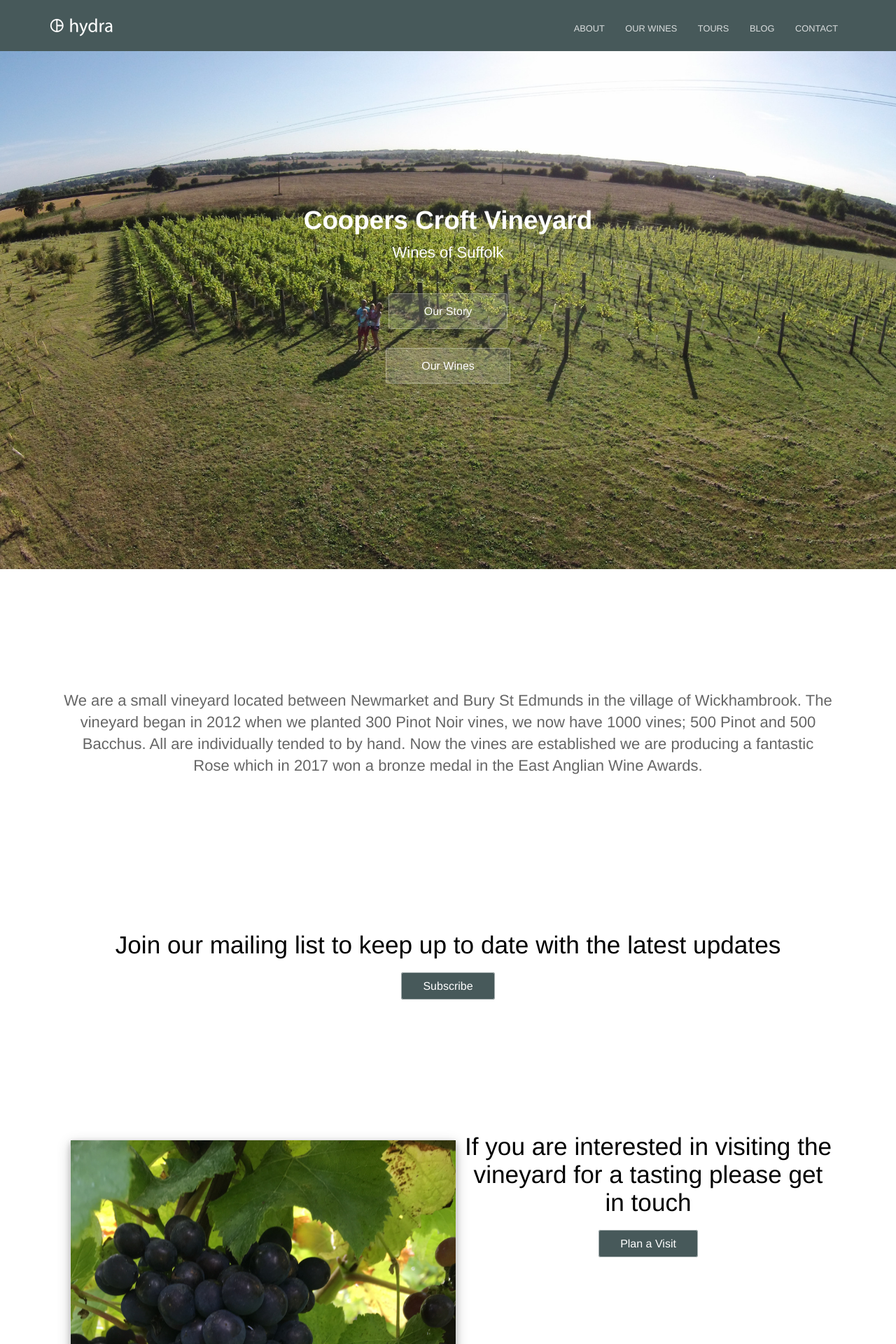
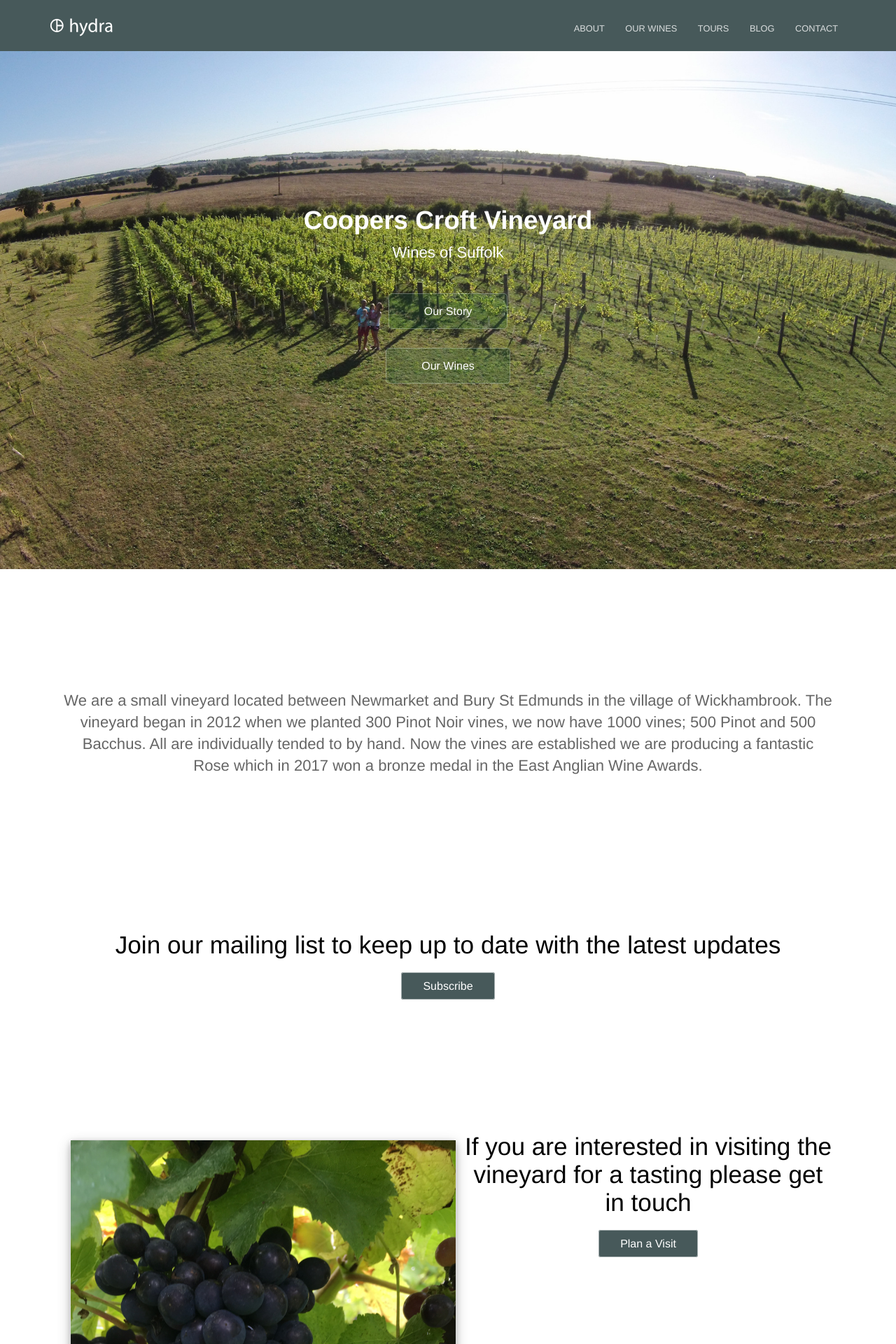
Before and after one commit to seblawson11/CoopersCroft, a Jekyll site: the page built from index.html, in a window 1280 px wide. Shown: the top 1920 px of the page at 70% size. Built offline with Jekyll 4.4.1, drawn with Linux system fonts in a browser that asks for light colours.

Commit message:
ourwines page

```diff
--- a/_sass/blog.scss
+++ b/_sass/blog.scss
@@ -127,6 +127,6 @@
 
 
 img[src*="#thumbnail"] {
-   width:30%;
-	 height: auto;
+	height: 200px;
+	width: auto;
 }
--- a/_sass/forms.scss
+++ b/_sass/forms.scss
@@ -16,8 +16,8 @@
 }
 
 .button.alt a {
-	background: rgba(255,255,255,0.15);
-	border-radius: 3px;
+	background: rgba(2,102,52,0.15);
+	border-radius: 5px;
 	border: 1px solid rgba(255, 255, 255, 0.3);
 	padding: 16px 50px;
 }
```
